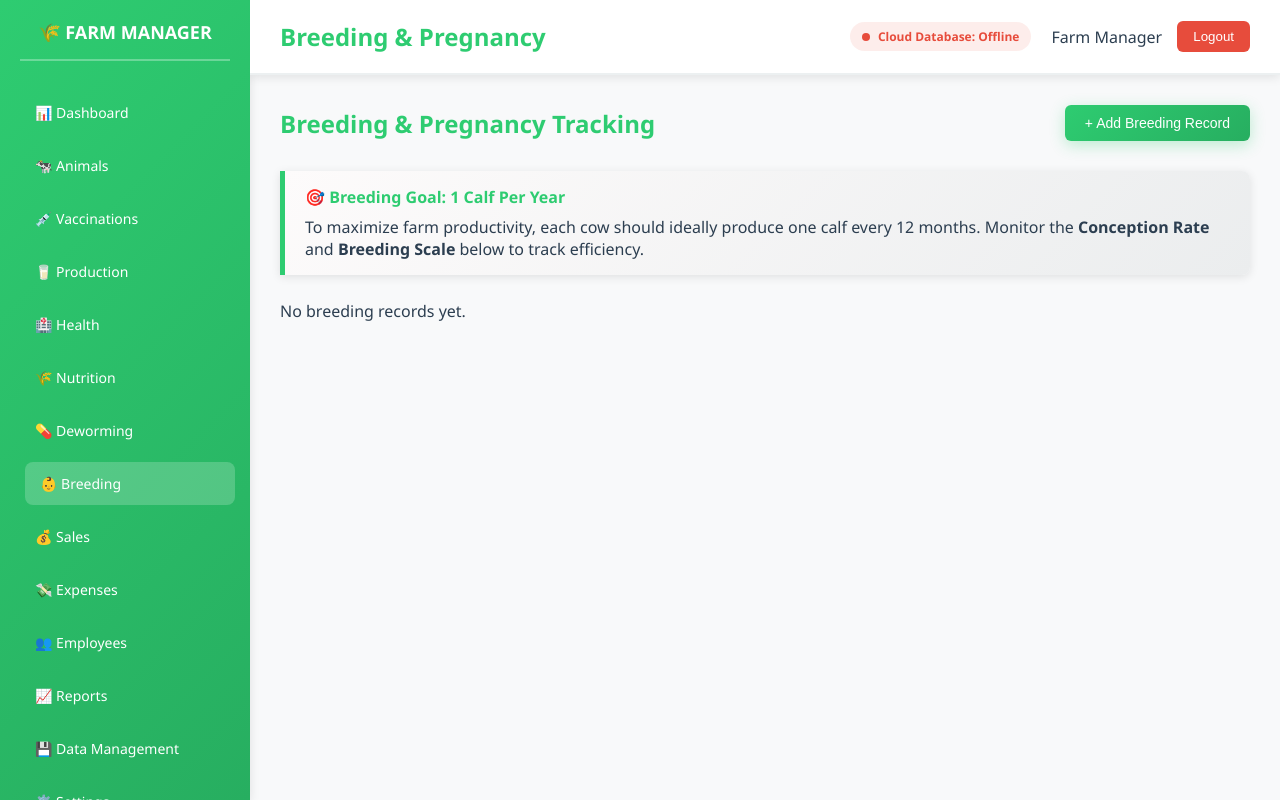
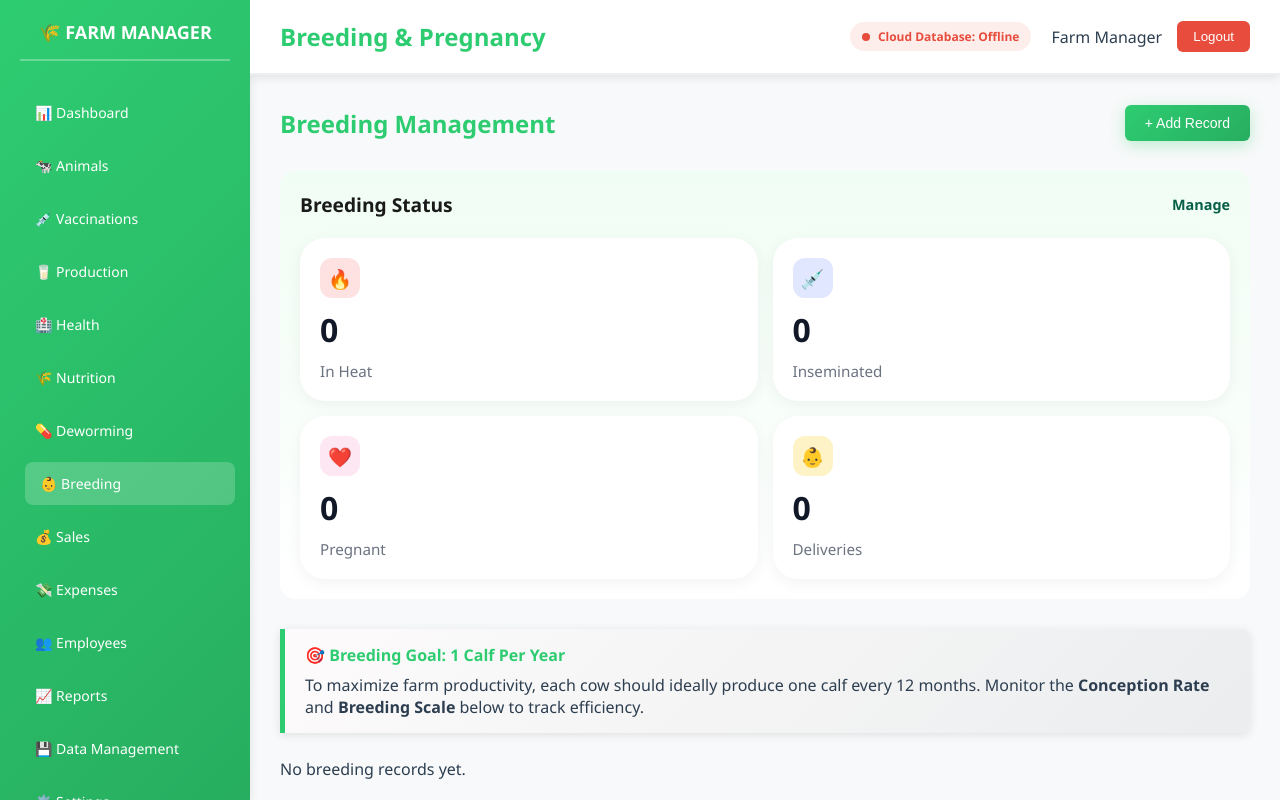
Before and after one commit to Nevyseal/smartfarm, a website: page index.html in a window 1280 px wide. Both pictures are taken after a click on the link "👶 Breeding". Drawn offline with nearby package versions, Linux system fonts and the light colour scheme; no server answers.

Commit message:
UI: Added Breeding Status overview grid to match user image

```diff
--- a/css/style.css
+++ b/css/style.css
@@ -425,6 +425,91 @@ html, body {
     color: var(--text-light);
     padding: 20px;
     font-style: italic;
+}
+
+/* Breeding Status Section */
+.breeding-status-container {
+    margin-bottom: 30px;
+    background: linear-gradient(to bottom, #f0fdf4, #ffffff);
+    padding: 20px;
+    border-radius: 15px;
+}
+
+.breeding-status-header {
+    display: flex;
+    justify-content: space-between;
+    align-items: center;
+    margin-bottom: 20px;
+}
+
+.breeding-status-header h3 {
+    font-size: 1.2rem;
+    color: #1a1a1a;
+    font-weight: 600;
+}
+
+.manage-link {
+    color: #065f46;
+    text-decoration: none;
+    font-weight: 600;
+    font-size: 0.9rem;
+}
+
+.breeding-status-grid {
+    display: grid;
+    grid-template-columns: 1fr 1fr;
+    gap: 15px;
+}
+
+.status-card {
+    background: white;
+    padding: 20px;
+    border-radius: 25px;
+    box-shadow: 0 4px 15px rgba(0, 0, 0, 0.05);
+    display: flex;
+    flex-direction: column;
+    gap: 10px;
+}
+
+.status-icon {
+    width: 40px;
+    height: 40px;
+    border-radius: 12px;
+    display: flex;
+    align-items: center;
+    justify-content: center;
+    font-size: 1.2rem;
+}
+
+.in-heat .status-icon { background-color: #fee2e2; }
+.inseminated .status-icon { background-color: #e0e7ff; }
+.pregnant .status-icon { background-color: #fce7f3; }
+.deliveries .status-icon { background-color: #fef3c7; }
+
+.status-count {
+    font-size: 2rem;
+    font-weight: 700;
+    color: #111827;
+}
+
+.status-label {
+    font-size: 0.95rem;
+    color: #6b7280;
+    font-weight: 500;
+}
+
+@media (max-width: 480px) {
+    .breeding-status-grid {
+        grid-template-columns: 1fr 1fr; /* Keep 2 columns even on mobile as per image */
+    }
+
+    .status-card {
+        padding: 15px;
+    }
+
+    .status-count {
+        font-size: 1.5rem;
+    }
 }
 
 @keyframes pulse {
--- a/index.html
+++ b/index.html
@@ -528,8 +528,37 @@
                 <!-- BREEDING TAB -->
                 <div id="breeding" class="tab-content">
                     <div class="tab-header">
-                        <h2>Breeding & Pregnancy Tracking</h2>
-                        <button id="add-breeding-btn" class="btn btn-primary">+ Add Breeding Record</button>
+                        <h2>Breeding Management</h2>
+                        <button id="add-breeding-btn" class="btn btn-primary">+ Add Record</button>
+                    </div>
+
+                    <div class="breeding-status-container">
+                        <div class="breeding-status-header">
+                            <h3>Breeding Status</h3>
+                            <a href="#" class="manage-link" onclick="document.getElementById('add-breeding-btn').click(); return false;">Manage</a>
+                        </div>
+                        <div class="breeding-status-grid">
+                            <div class="status-card in-heat">
+                                <div class="status-icon">🔥</div>
+                                <div class="status-count" id="count-in-heat">0</div>
+                                <div class="status-label">In Heat</div>
+                            </div>
+                            <div class="status-card inseminated">
+                                <div class="status-icon">💉</div>
+                                <div class="status-count" id="count-inseminated">0</div>
+                                <div class="status-label">Inseminated</div>
+                            </div>
+                            <div class="status-card pregnant">
+                                <div class="status-icon">❤️</div>
+                                <div class="status-count" id="count-pregnant">0</div>
+                                <div class="status-label">Pregnant</div>
+                            </div>
+                            <div class="status-card deliveries">
+                                <div class="status-icon">👶</div>
+                                <div class="status-count" id="count-deliveries">0</div>
+                                <div class="status-label">Deliveries</div>
+                            </div>
+                        </div>
                     </div>
 
                     <div class="breeding-target-info">
--- a/js/breeding.js
+++ b/js/breeding.js
@@ -133,6 +133,8 @@ const Breeding = (() => {
         const list = document.getElementById('breeding-list');
         if (!list) return;
 
+        updateStatusCounts();
+
         if (allBreeding.length === 0) {
             list.innerHTML = '<p style="padding: 20px; text-align: center; color: #7f8c8d;">No breeding records yet.</p>';
             return;
@@ -178,6 +180,31 @@ const Breeding = (() => {
                 </div>
             `;
         }).join('');
+    }
+
+    function updateStatusCounts() {
+        const counts = {
+            in_heat: 0,
+            inseminated: 0,
+            pregnant: 0,
+            delivered: 0
+        };
+
+        allBreeding.forEach(record => {
+            if (counts.hasOwnProperty(record.status)) {
+                counts[record.status]++;
+            }
+        });
+
+        const elInHeat = document.getElementById('count-in-heat');
+        const elInseminated = document.getElementById('count-inseminated');
+        const elPregnant = document.getElementById('count-pregnant');
+        const elDeliveries = document.getElementById('count-deliveries');
+
+        if (elInHeat) elInHeat.textContent = counts.in_heat;
+        if (elInseminated) elInseminated.textContent = counts.inseminated;
+        if (elPregnant) elPregnant.textContent = counts.pregnant;
+        if (elDeliveries) elDeliveries.textContent = counts.delivered;
     }
 
     async function editRecord(recordId) {
```
